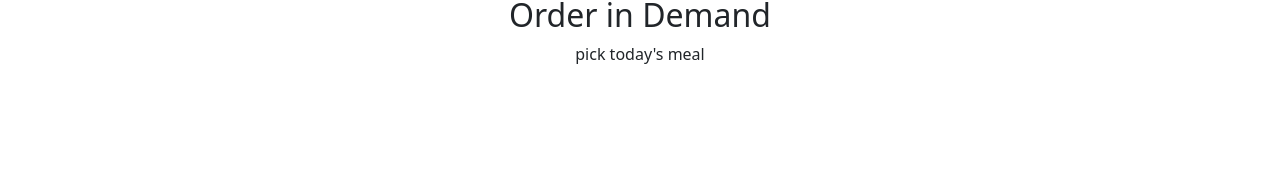
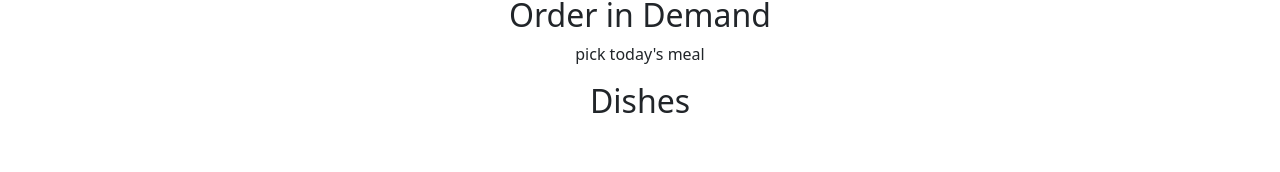
Before and after one commit to jayansh23/puredesizaika, a React (Create React App) app: page /contact in a window 1280 px wide. Shown: the part 554-726 px from the top of the page. Built offline with nearby package versions, Linux system fonts and the light colour scheme.

Commit message:
changing in contact page

```diff
--- a/src/container/shared/Contact.jsx
+++ b/src/container/shared/Contact.jsx
@@ -45,6 +45,7 @@ const FamouseDishes = [
     )}
     <h2>Order in Demand</h2>
     <p>pick today's meal</p>
+    <h2>Dishes</h2>
 
     </div>
 
```
